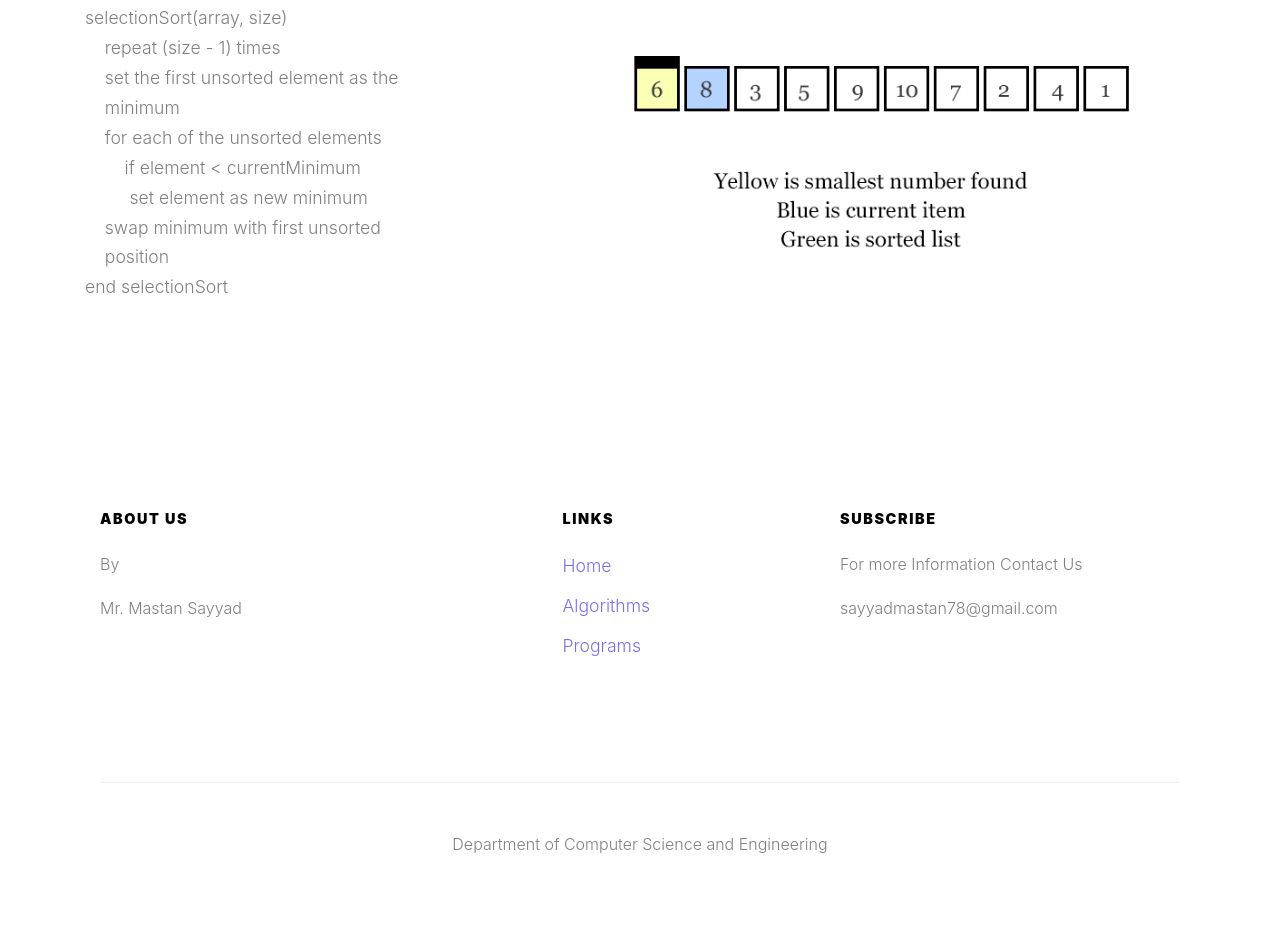
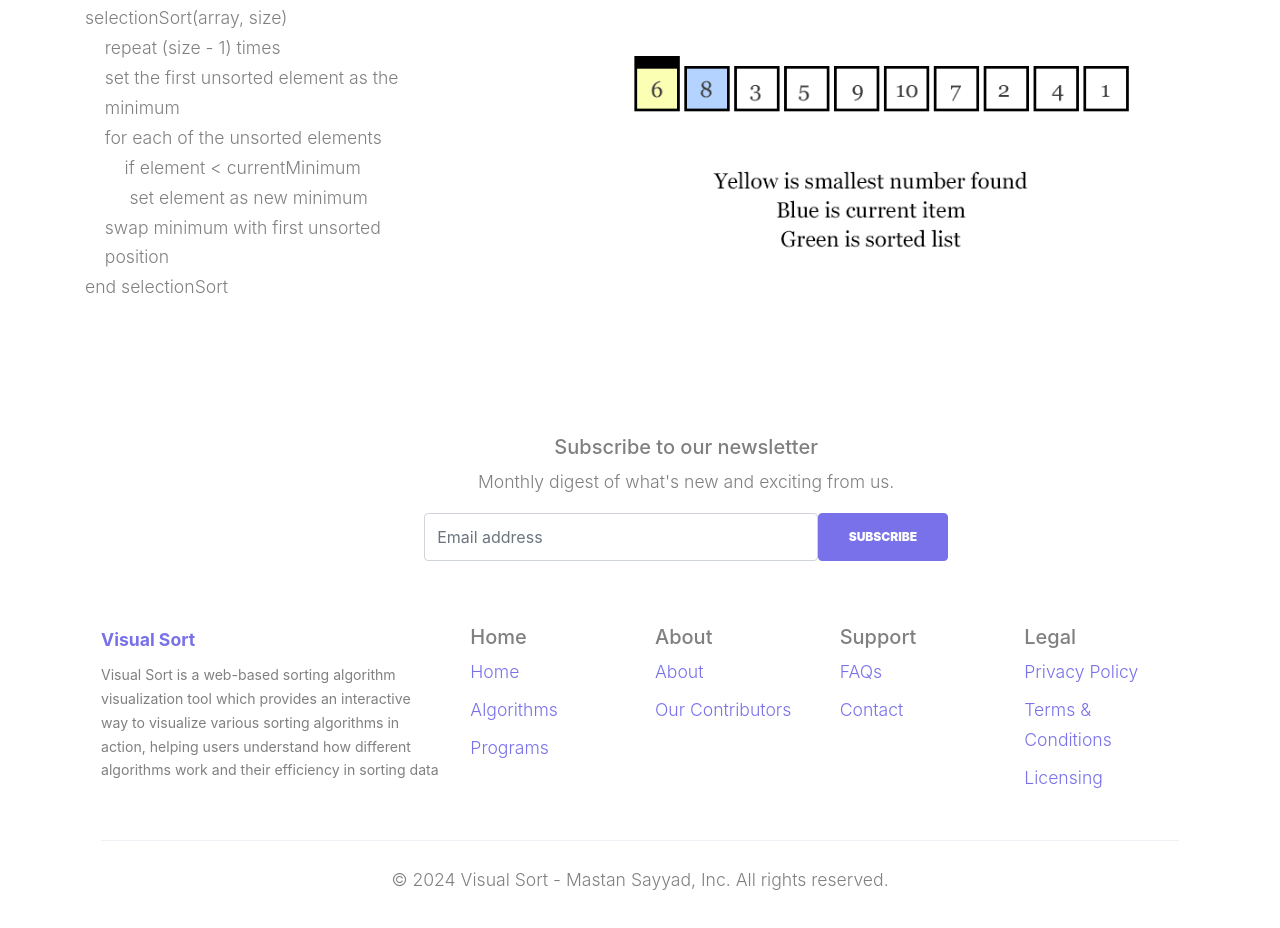
Before and after one commit to MastanSayyad/Visual-Sort, a plain HTML site: page index.html in a window 1280 px wide. Shown: the part 3211-4139 px from the top of the page. Drawn offline with nearby package versions, Linux system fonts and the light colour scheme; files that its build step writes are made by us from their sources; a web font is replaced by a local one.

Commit message:
fix: footer ui

```diff
--- a/css/style.css
+++ b/css/style.css
@@ -1124,3 +1124,8 @@ h1, h2, h3, h4, h5,
         .comment-list li .comment-body .reply:hover {
           color: #000;
           background: #e3e3e3; }
+
+/* footer css */
+.footer-title {
+  font-weight: 700;
+}
--- a/index.html
+++ b/index.html
@@ -237,52 +237,67 @@
           </div>
         </div>
 
-    <footer class="footer-section bg-white">
-      <div class="container">
-        <div class="row">
-          <div class="col-md-4">
-            <h3>About Us </h3>
-            <p>By </p>
-            <p>Mr. Mastan Sayyad</p>
-
-            <p></p>
+      <footer class="container py-4 py-md-5 px-4 px-md-3">
+        <div class="row d-flex justify-content-center items-center text-center">
+          <div class="col-md-6 offset-md-1 mb-3">
+            <form>
+              <h5>Subscribe to our newsletter</h5>
+              <p>Monthly digest of what's new and exciting from us.</p>
+              <div class="d-flex gap-2">
+                <input id="newsletter1" type="text" class="form-control w-full" placeholder="Email address">
+                <button class="btn btn-primary" type="button">Subscribe</button>
+              </div>
+            </form>
           </div>
-
-          <div class="col-md-3 ml-auto">
-            <h3>Links</h3>
-            <ul class="list-unstyled footer-links">
-              <li><a href="#home-section">Home</a></li>
-              <li><a href="#algorithm-section">Algorithms</a></li>
-              <li><a href="#programs-section">Programs</a></li>
+        </div>
+        <div class="row mt-5">
+          <div class="col-md-4 mb-3">
+            <a class="d-inline-flex align-items-center mb-2 text-body-emphasis text-decoration-none footer-title" href="/" aria-label="Visual Sort">
+              Visual Sort
+            </a>
+            <ul class="list-unstyled small">
+              <li class="mb-2">Visual Sort is a web-based sorting algorithm visualization tool which provides an interactive way to visualize various sorting algorithms in action, helping users understand how different algorithms work and their efficiency in sorting data</li>
+            </ul>
+          </div>
+          <div class="col-6 col-md-2 mb-3">
+            <h5>Home</h5>
+            <ul class="nav flex-column">
+              <li class="nav-item mb-2"><a href="#home-section" class="nav-link p-0 text-body-secondary">Home</a></li>
+              <li class="nav-item mb-2"><a href="#algorithm-section" class="nav-link p-0 text-body-secondary">Algorithms</a></li>
+              <li class="nav-item mb-2"><a href="#programs-section" class="nav-link p-0 text-body-secondary">Programs</a></li>
             </ul>
           </div>
 
-          <div class="col-md-4">
-            <h3>Subscribe</h3>
-            <p>For more Information Contact Us</p>
-            <form action="#" class="footer-subscribe">
-              <div class="d-flex mb-5">
-                <p>sayyadmastan78@gmail.com</p>
-              </div>
-            </form>
+          <div class="col-6 col-md-2 mb-3">
+            <h5>About</h5>
+            <ul class="nav flex-column">
+              <li class="nav-item mb-2"><a href="#" class="nav-link p-0 text-body-secondary">About</a></li>
+              <li class="nav-item mb-2"><a href="#" class="nav-link p-0 text-body-secondary">Our Contributors</a></li>
+            </ul>
           </div>
 
+          <div class="col-6 col-md-2 mb-3">
+            <h5>Support</h5>
+            <ul class="nav flex-column">
+              <li class="nav-item mb-2"><a href="#" class="nav-link p-0 text-body-secondary">FAQs</a></li>
+              <li class="nav-item mb-2"><a href="#" class="nav-link p-0 text-body-secondary">Contact</a></li>
+            </ul>
+          </div>
+
+          <div class="col-6 col-md-2 mb-3">
+            <h5>Legal</h5>
+            <ul class="nav flex-column">
+              <li class="nav-item mb-2"><a href="#" class="nav-link p-0 text-body-secondary">Privacy Policy</a></li>
+              <li class="nav-item mb-2"><a href="#" class="nav-link p-0 text-body-secondary">Terms & Conditions</a></li>
+              <li class="nav-item mb-2"><a href="#" class="nav-link p-0 text-body-secondary">Licensing</a></li>
+            </ul>
+          </div>
         </div>
 
-        <div class="row pt-5 mt-5 text-center">
-          <div class="col-md-12">
-            <div class="border-top pt-5">
-            <p>
-        <!-- Link back to Colorlib can't be removed. Template is licensed under CC BY 3.0. -->
-        Department  of  Computer Science and Engineering </a>
-        <!-- Link back to Colorlib can't be removed. Template is licensed under CC BY 3.0. -->
-      </p>
-            </div>
-          </div>
-
+        <div class="d-flex flex-column flex-sm-row justify-content-center py-4 my-4 border-top">
+          <p>© 2024 Visual Sort - Mastan Sayyad, Inc. All rights reserved.</p>
         </div>
-      </div>
-    </footer>
+      </footer>
 
     <!--&copy;<script>document.write(new Date().getFullYear());</script-->
 
```
